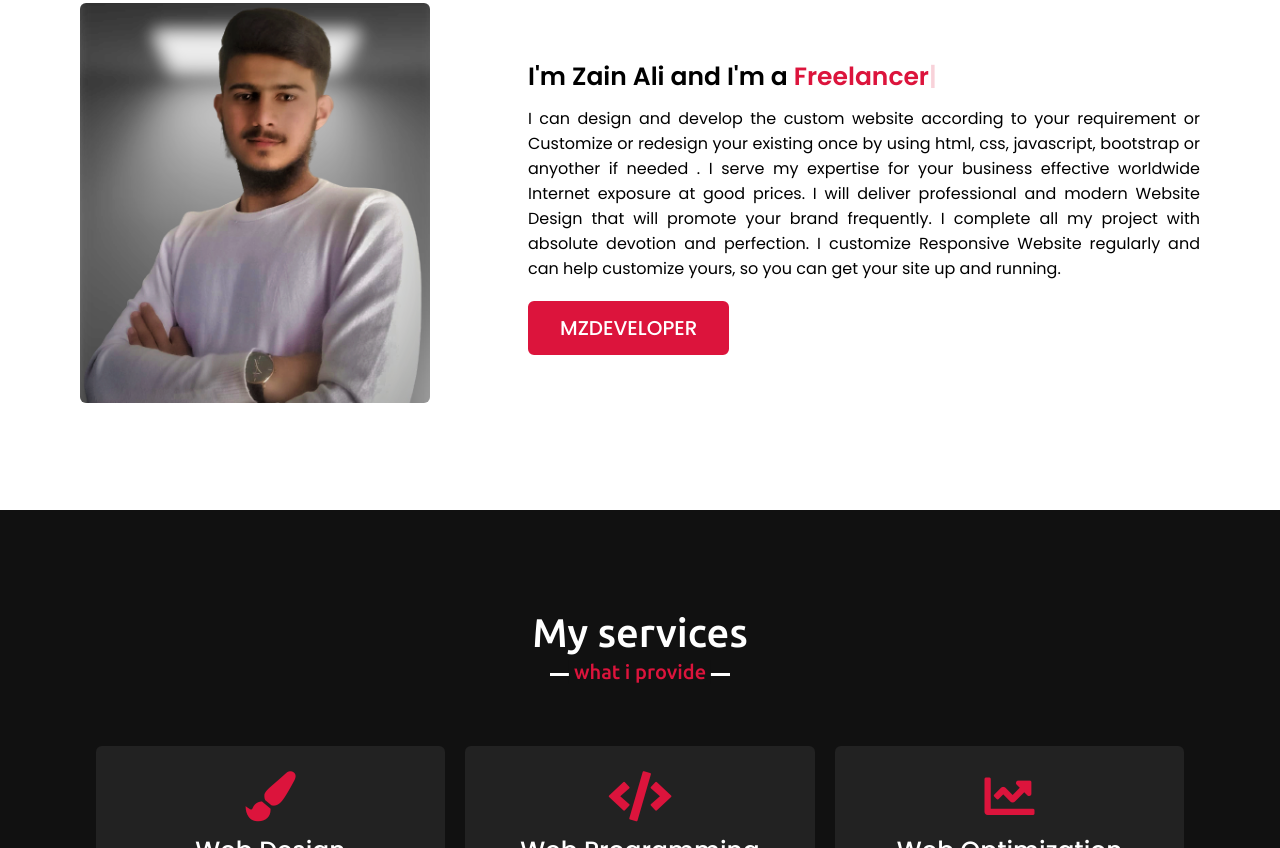
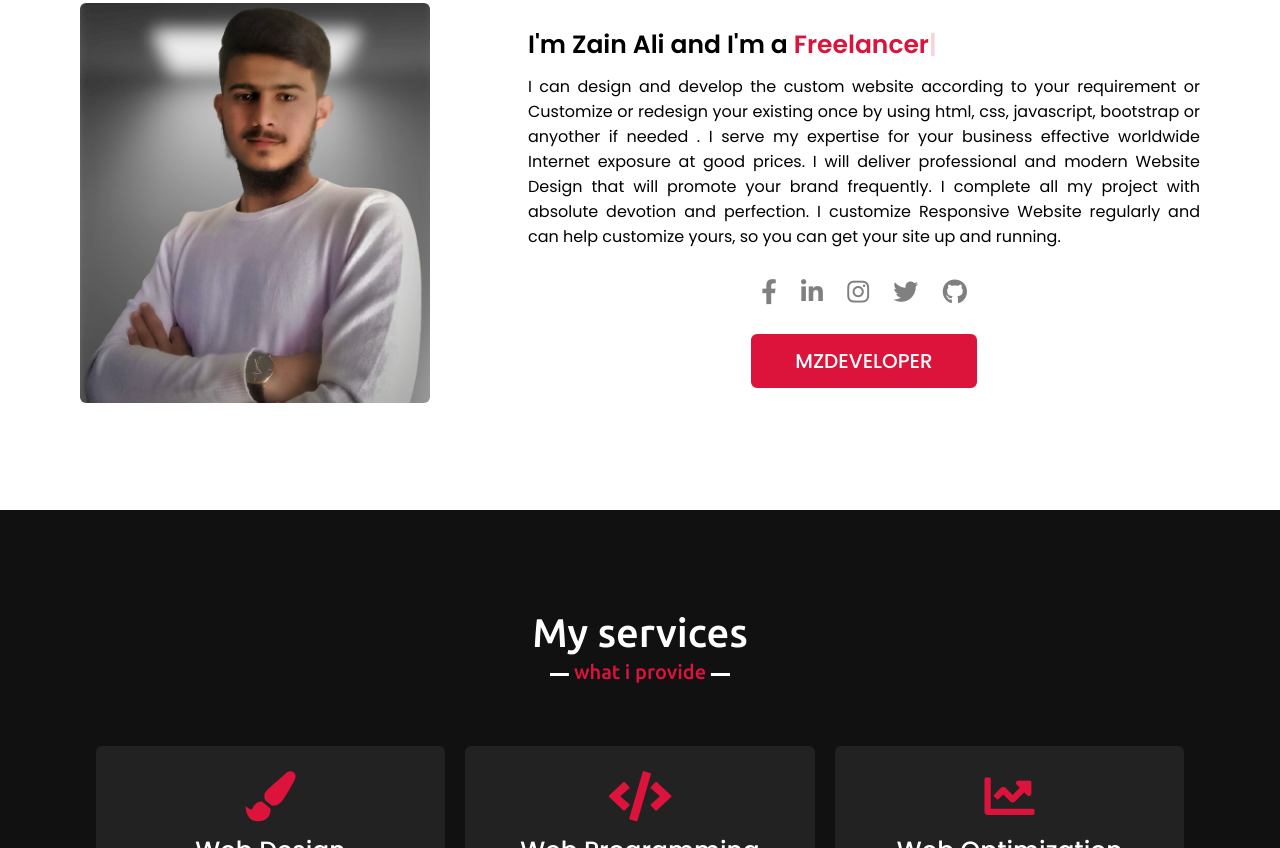
Before and after one commit to mzain42401/My_Porfolio, a plain HTML site: page index.html in a window 1280 px wide. Shown: the part 1023-1871 px from the top of the page. Drawn offline with nearby package versions, Linux system fonts and the light colour scheme; some packages are replaced by stand-ins of ours; a script that the page names is missing.

Commit message:
practice

```diff
--- a/index.html
+++ b/index.html
@@ -38,7 +38,6 @@
                 <li><a href="#about" class="menu-btn">About</a></li>
                 <li><a href="#services" class="menu-btn">Services</a></li>
                 <li><a href="#skills" class="menu-btn">Skills</a></li>
-                <li><a href="#contact" class="menu-btn">Poetry</a></li>
                 <li><a href="#contact" class="menu-btn">Contact</a></li>
 
             </ul>
@@ -77,7 +76,16 @@
                         will deliver professional and modern Website Design that will promote your brand frequently. I
                         complete all my project with absolute devotion and perfection. I customize Responsive Website
                         regularly and can help customize yours, so you can get your site up and running.</p>
-                    <a href="#home">MZDEVELOPER</a>
+                        <div class="socialLinks">
+                            <div>
+                            <a href="https://www.facebook.com/profile.php?id=100068863491633" target="_blank">  <i  class="fa-brands fa-facebook-f "></i></a>
+                           <a href="https://www.linkedin.com/in/zain-ali-3b3293256/" target="_blank"><i   class="fa-brands fa-linkedin-in "></i></a>
+                            <a href="https://www.instagram.com/mzdeveloper/" target="_blank"><i  class="fa-brands fa-instagram "></i></a>
+
+                            <a href="https://twitter.com/mzain42401" target="_blank"><i class="fa-brands fa-twitter "></i></a>
+                            <a href="https://github.com/mzain42401" target="_blank"><i  class="fa-brands fa-github "></i></a>
+                           <div> <a class="MZDEVELOPER" href="#home">MZDEVELOPER</a></div>
+                        </div>
                 </div>
             </div>
         </div>
--- a/style.css
+++ b/style.css
@@ -247,17 +247,36 @@ section .title::after{
 .about .about-content .right p{
     text-align: justify;
 }
-.about .about-content .right a{
+.about .about-content .right .MZDEVELOPER{
     display: inline-block;
     background: crimson;
     color: #fff;
     font-size: 20px;
     font-weight: 500;
     padding: 10px 30px;
-    margin-top: 20px;
+    /* margin-top: 20px; */
     border-radius: 6px;
     border: 2px solid crimson;
     transition: all 0.3s ease;
+    display: flex;
+    align-items: center;
+    justify-content: center;
+
+}
+.about .about-content .right .socialLinks{
+    display: flex;
+    flex-direction: column;
+    justify-content: center;
+    align-items: center;
+}
+.about .about-content .right .socialLinks a i:hover{
+    color: crimson;
+
+}
+.about .about-content .right .socialLinks a i{
+    color:gray;
+    padding: 30px 10px;
+    font-size: 25px;
 }
 .about .about-content .right a:hover{
     color: crimson;
```
